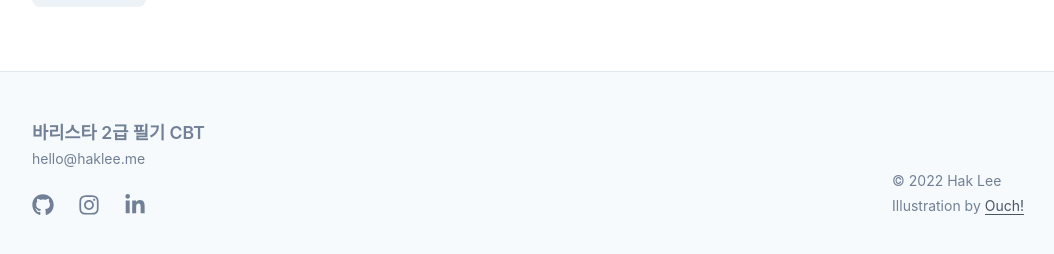
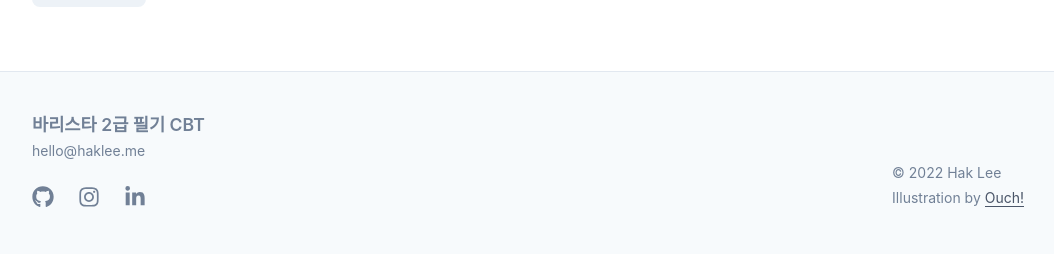
Before and after one commit to ohprettyhak/barista-class-2-cbt, a Next.js app: page / in a window 1280 px wide. Shown: the part 872-1126 px from the top of the page, without its empty margins (112-1166 px from the left). Built offline with nearby package versions, Linux system fonts and the light colour scheme; a web font is replaced by a local one.

Commit message:
feat: change footer height size

```diff
--- a/components/footer.tsx
+++ b/components/footer.tsx
@@ -16,8 +16,8 @@ export default function Footer() {
     <Box
       as="footer"
       position="relative"
-      h={56}
-      py={12}
+      h={48}
+      py={10}
       borderTopColor="gray.200"
       borderTopStyle="solid"
       borderTopWidth="1px"
--- a/components/layout.tsx
+++ b/components/layout.tsx
@@ -19,7 +19,7 @@ export default function Layout({
         h="auto"
         minH="100%"
         pt={12}
-        pb={72}
+        pb={64}
       >
         {children}
       </Container>
```
